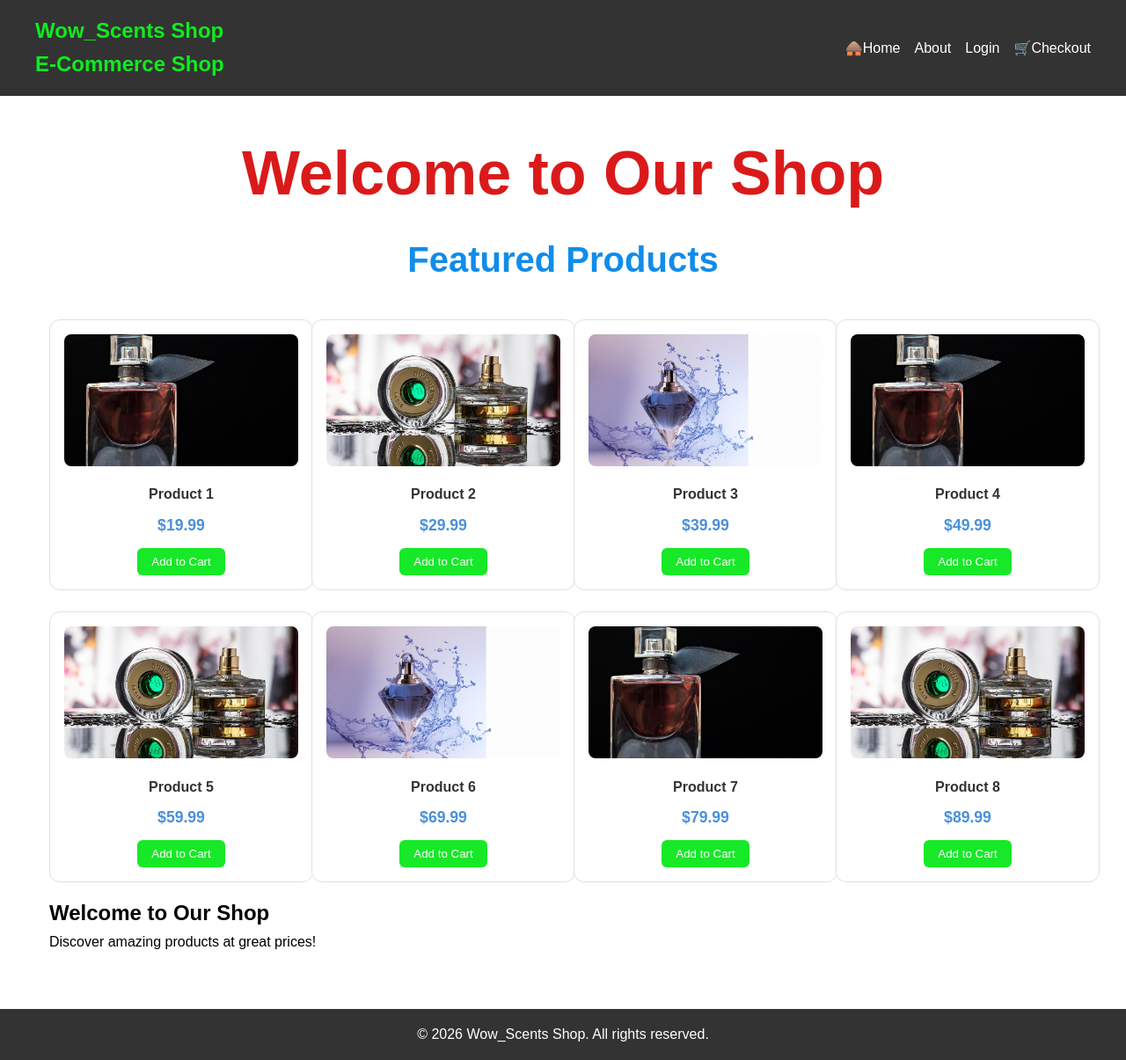
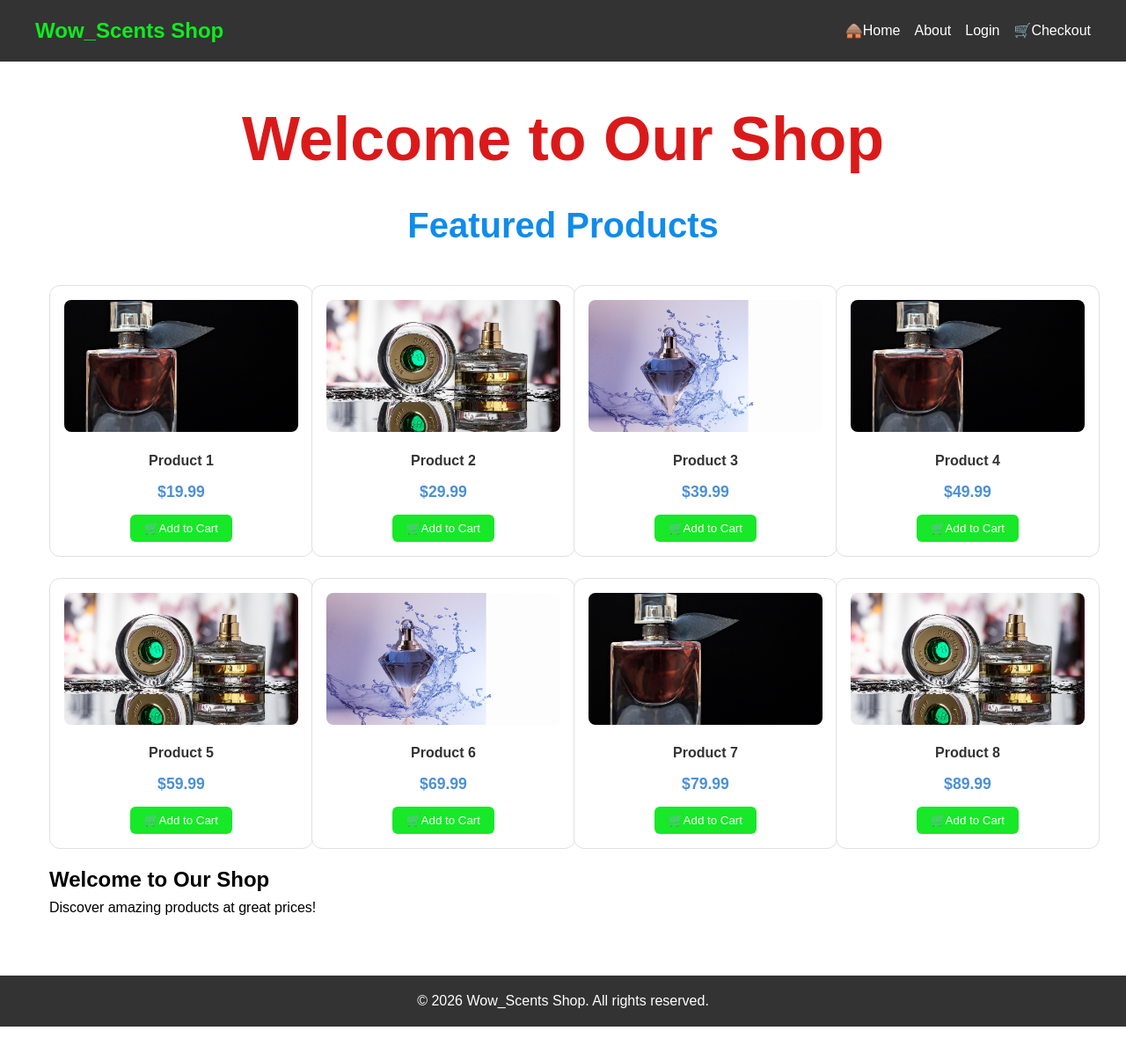
Before and after one commit to JamieKimani/Group-work, a Django app: page / in a window 1280 px wide. Shown: the whole page at 88% size. After the commit the page ends 1167 px from the top, so only its background shows below. Run offline with Django 5.2, Linux system fonts and the light colour scheme.

Commit message:
third commit

```diff
--- a/Ecommerse/settings.py
+++ b/Ecommerse/settings.py
@@ -116,3 +116,7 @@ USE_TZ = True
 # https://docs.djangoproject.com/en/6.0/howto/static-files/
 
 STATIC_URL = 'static/'
+
+STATICFILES_DIRS = [
+    BASE_DIR / "Shop/static",
+]
--- a/Shop/templates/base.html
+++ b/Shop/templates/base.html
@@ -1,3 +1,4 @@
+{% load static %}
 <!DOCTYPE html>
 <html lang="en">
 <head>
@@ -79,8 +80,6 @@
         <nav>
             <div class="logo">
                 <h1>Wow_Scents  Shop</h1>
-
-                <h1>E-Commerce Shop</h1>
             </div>
             <ul>
                 <li><a href="{% url 'home' %}">🛖Home</a></li>
--- a/Shop/templates/home.html
+++ b/Shop/templates/home.html
@@ -1,5 +1,5 @@
 {% extends 'base.html' %}
-
+{% load static %}
 {% block title %}Home - E-Commerce Shop{% endblock %}
 
 {% block content %}
@@ -11,59 +11,60 @@
     <h2 class="heading-2">Featured Products</h2>
     <div class="product-grid">
         <div class="card">
-            <img src="Shop/images/noname_13-perfume-2142817_1920.jpg" alt="Product">
+            <img src="{% static 'Shop/images/noname_13-perfume-2142817_1920.jpg' %}" alt="Product">
             <h3>Product 1</h3>
             <p>$19.99</p>
-            <button>Add to Cart</button>
+            <button>🛒Add to Cart</button>
         </div>
 
         <div class="card">
-            <img src="Shop/images/sponchia-fragrance-3619762_1920.jpg" alt="Product">
+           <img src="{% static 'Shop/images/sponchia-fragrance-3619762_1920.jpg' %}" alt="Product">
+
             <h3>Product 2</h3>
             <p>$29.99</p>
-            <button>Add to Cart</button>
+            <button>🛒Add to Cart</button>
         </div>
 
         <div class="card">
-            <img src="Shop/images/sponchia-perfume-3275960_1920.jpg" alt="Product">
+            <img src="{% static 'Shop/images/sponchia-perfume-3275960_1920.jpg' %}" alt="Product">
             <h3>Product 3</h3>
             <p>$39.99</p>
-            <button>Add to Cart</button>
+            <button>🛒Add to Cart</button>
         </div>
 
         <div class="card">
-            <img src="Shop/images/noname_13-perfume-2142817_1920.jpg" alt="Product">
+            <img src="{% static 'Shop/images/noname_13-perfume-2142817_1920.jpg' %}" alt="Product">
             <h3>Product 4</h3>
             <p>$49.99</p>
-            <button>Add to Cart</button>
+            <button>🛒Add to Cart</button>
         </div>
 
         <div class="card">
-            <img src="Shop/images/sponchia-fragrance-3619762_1920.jpg" alt="Product">
+            <img src="{% static 'Shop/images/sponchia-fragrance-3619762_1920.jpg' %}" alt="Product">
             <h3>Product 5</h3>
             <p>$59.99</p>
-            <button>Add to Cart</button>
+            <button>🛒Add to Cart</button>
         </div>
 
         <div class="card">
-            <img src="Shop/images/sponchia-perfume-3275960_1920.jpg" alt="Product">
+            <img src="{% static 'Shop/images/sponchia-perfume-3275960_1920.jpg' %}" alt="Product">
             <h3>Product 6</h3>
             <p>$69.99</p>
-            <button>Add to Cart</button>
+            <button>🛒Add to Cart</button>
         </div>
 
         <div class="card">
-            <img src="Shop/images/noname_13-perfume-2142817_1920.jpg" alt="Product">
+            <img src="{% static 'Shop/images/noname_13-perfume-2142817_1920.jpg' %}" alt="Product">
             <h3>Product 7</h3>
             <p>$79.99</p>
-            <button>Add to Cart</button>
+            <button>🛒Add to Cart</button>
         </div>
 
         <div class="card">
-            <img src="Shop/images/sponchia-fragrance-3619762_1920.jpg" alt="Product">
+            <img src="{% static 'Shop/images/sponchia-fragrance-3619762_1920.jpg' %}" alt="Product">
             <h3>Product 8</h3>
             <p>$89.99</p>
-            <button>Add to Cart</button>
+            <button>🛒Add to Cart</button>
         </div>
     </div>
 </section>
```
Also changed, not shown: Shop/static/shop/images/noname_13-perfume-2142817_1920.jpg (renamed from Shop/images/noname_13-perfume-2142817_1920.jpg), Shop/static/shop/images/sponchia-fragrance-3619762_1920.jpg (renamed from Shop/images/sponchia-fragrance-3619762_1920.jpg), Shop/static/shop/images/sponchia-perfume-3275960_1920.jpg (renamed from Shop/images/sponchia-perfume-3275960_1920.jpg).
